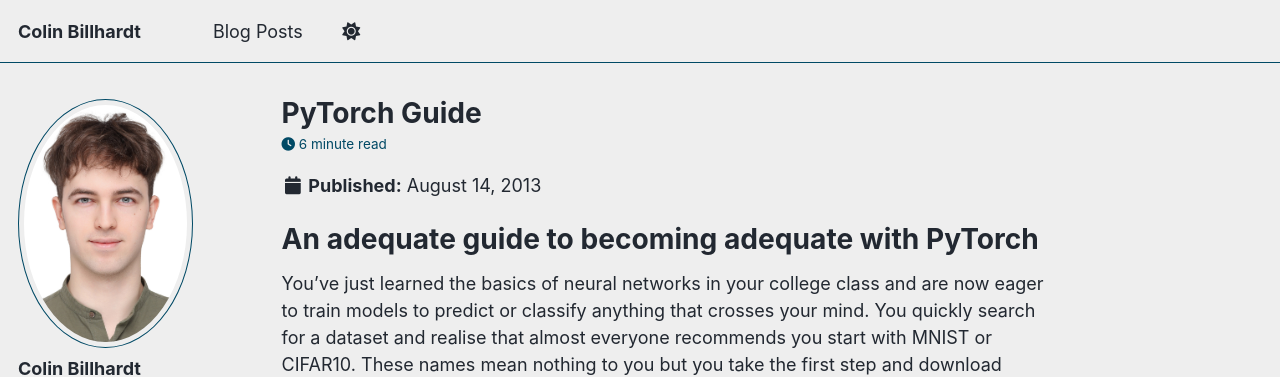
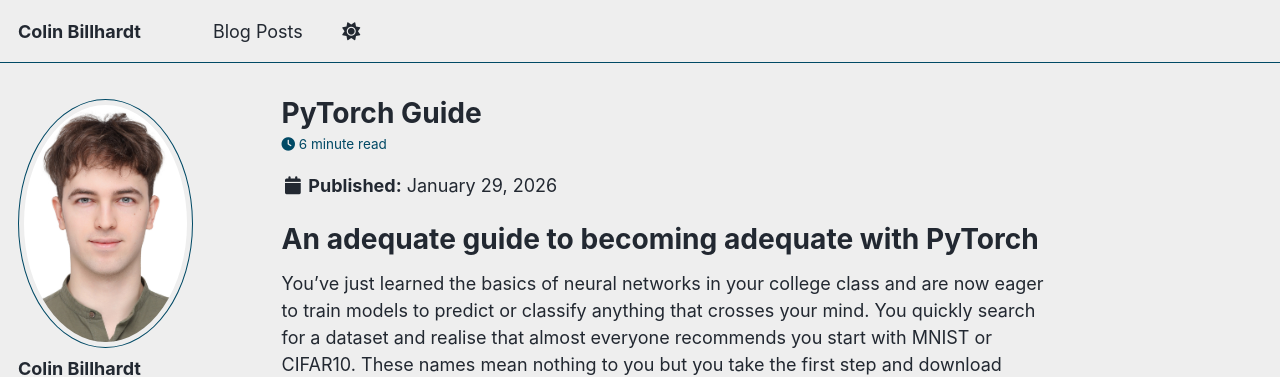
Before and after one commit to Colin-B-Billhardt/Colin-B-Billhardt.github.io, a Jekyll site: the page built from _posts/2026-01-29-pytorch-guide.md, in a window 1280 px wide and 900 px high. Shown: the top 377 px of the window. Built offline with Jekyll 4.4.1, drawn with Linux system fonts in a browser that asks for light colours; a script bundle is joined from its source files by our own code; library files that are not in the unit come from our copies.

Commit message:
Update and rename 2013-08-14-pytorch-guide.md to 2026-01-29-pytorch-guide.md

```diff
--- a/_posts/2013-08-14-pytorch-guide.md
+++ b/_posts/2026-01-29-pytorch-guide.md
@@ -1,7 +1,7 @@
 ---
 title: 'PyTorch Guide'
-date: 2013-08-14
-permalink: /posts/2013/08/pytorch-guide/
+date: 2026-01-29
+permalink: /posts/2026/01/pytorch-guide/
 tags:
   - Learning
   - Guide
```
